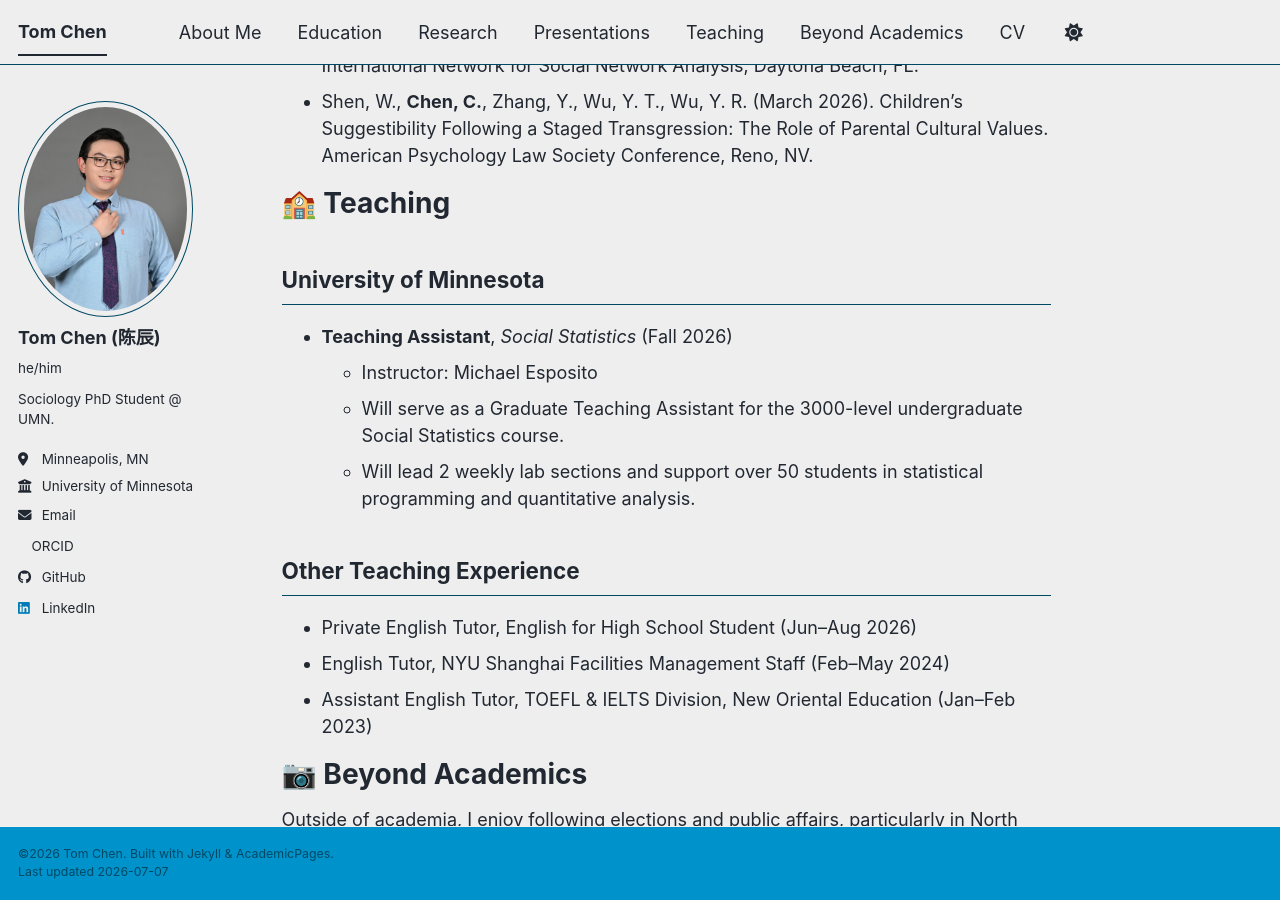
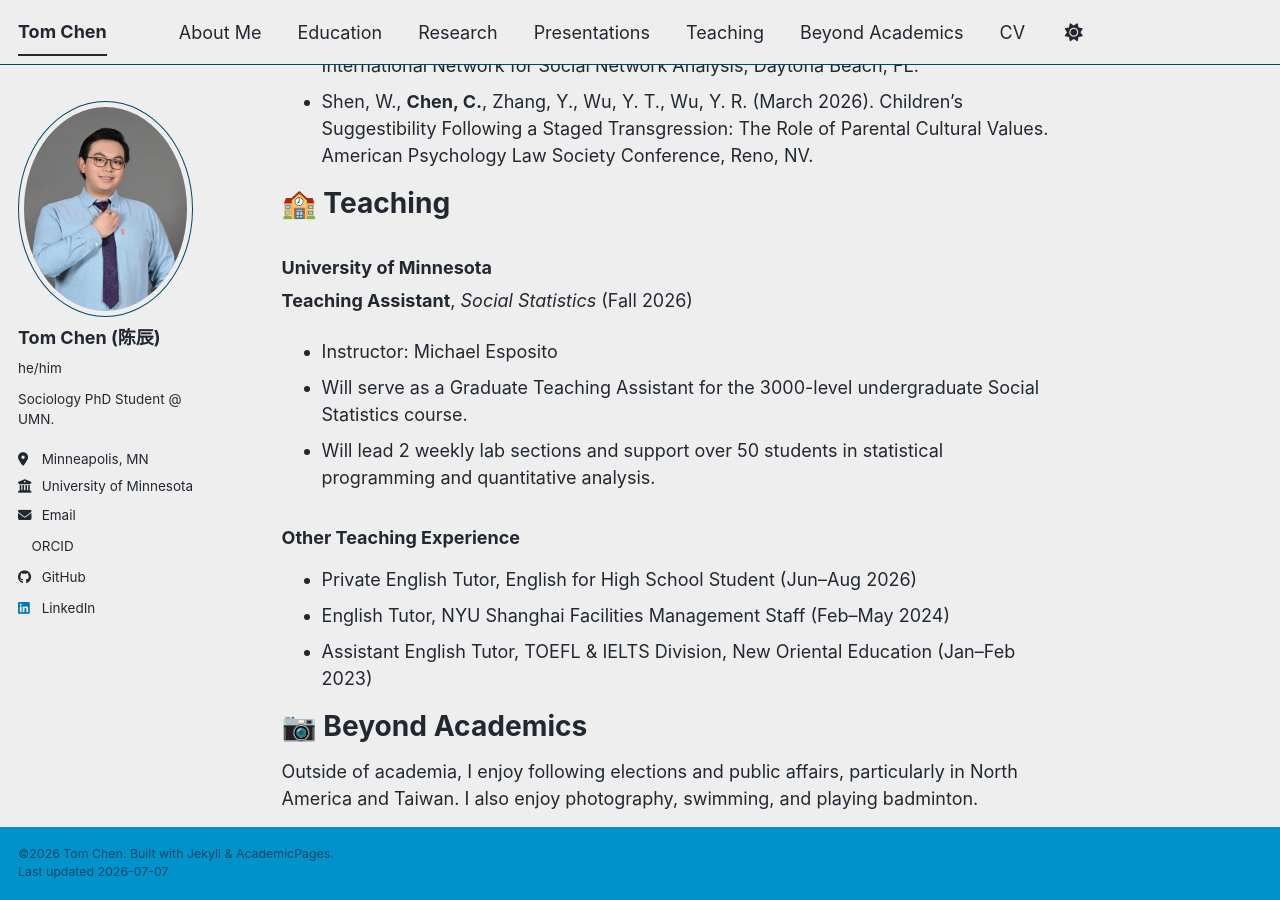
Before and after one commit to tomchenchen/tomchenchen.github.io, a Jekyll site: the page built from _pages/about.md, in a window 1280 px wide and 900 px high, scrolled down 979 px. Built offline with Jekyll 4.4.1, drawn with Linux system fonts in a browser that asks for light colours; a style sheet for code colours, icons or effects is not loaded.

```diff
--- a/_pages/about.md
+++ b/_pages/about.md
@@ -42,13 +42,13 @@ My research agenda lies at the intersection of urban sociology, political sociol
 
 
 # 🏫 Teaching {#teaching}
-## University of Minnesota
-- **Teaching Assistant**, *Social Statistics* (Fall 2026)
-  - Instructor: Michael Esposito
-  - Will serve as a Graduate Teaching Assistant for the 3000-level undergraduate Social Statistics course.
-  - Will lead 2 weekly lab sections and support over 50 students in statistical programming and quantitative analysis.
+### University of Minnesota
+**Teaching Assistant**, *Social Statistics* (Fall 2026)
+- Instructor: Michael Esposito
+- Will serve as a Graduate Teaching Assistant for the 3000-level undergraduate Social Statistics course.
+- Will lead 2 weekly lab sections and support over 50 students in statistical programming and quantitative analysis.
 
-## Other Teaching Experience
+### Other Teaching Experience
 - Private English Tutor, English for High School Student (Jun–Aug 2026)
 - English Tutor, NYU Shanghai Facilities Management Staff (Feb–May 2024)
 - Assistant English Tutor, TOEFL & IELTS Division, New Oriental Education (Jan–Feb 2023)
```
